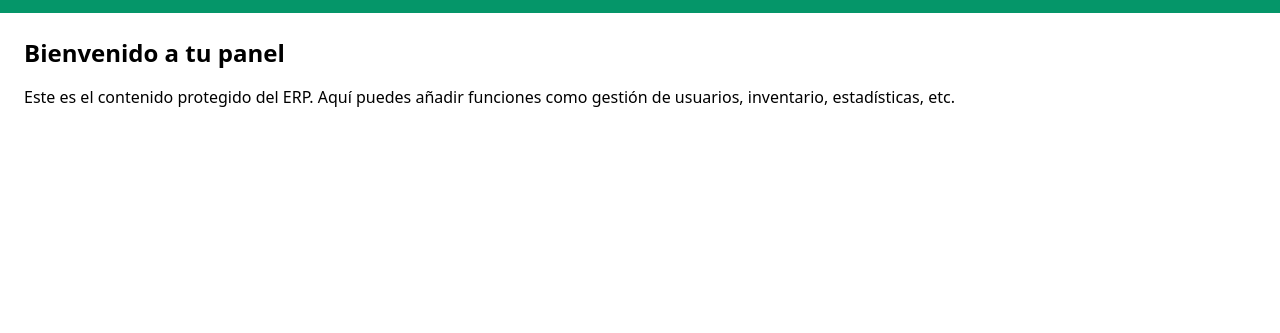
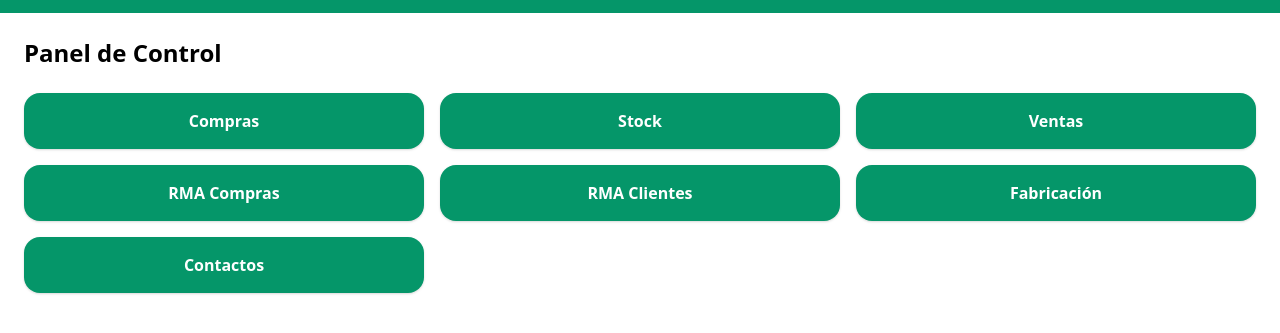
Before and after one commit to guille655/erp, a plain HTML site: page dashboard.html in a window 1280 px wide. Shown: the part 59-392 px from the top of the page. Drawn offline with nearby package versions, Linux system fonts and the light colour scheme; sample sign-in values are in the browser's storage.

Commit message:
Add files via upload

```diff
--- a/dashboard.html
+++ b/dashboard.html
@@ -14,8 +14,16 @@
     <button onclick="logout()" class="bg-black px-4 py-2 rounded-xl hover:bg-gray-800 transition">Cerrar sesión</button>
   </nav>
   <main class="p-6">
-    <h2 class="text-2xl font-semibold mb-4">Bienvenido a tu panel</h2>
-    <p>Este es el contenido protegido del ERP. Aquí puedes añadir funciones como gestión de usuarios, inventario, estadísticas, etc.</p>
+    <h2 class="text-2xl font-semibold mb-6">Panel de Control</h2>
+    <div class="grid grid-cols-1 sm:grid-cols-2 md:grid-cols-3 gap-4">
+      <a href="#" class="bg-green-600 text-white text-center py-4 rounded-2xl shadow hover:bg-green-700 transition font-semibold">Compras</a>
+      <a href="#" class="bg-green-600 text-white text-center py-4 rounded-2xl shadow hover:bg-green-700 transition font-semibold">Stock</a>
+      <a href="#" class="bg-green-600 text-white text-center py-4 rounded-2xl shadow hover:bg-green-700 transition font-semibold">Ventas</a>
+      <a href="#" class="bg-green-600 text-white text-center py-4 rounded-2xl shadow hover:bg-green-700 transition font-semibold">RMA Compras</a>
+      <a href="#" class="bg-green-600 text-white text-center py-4 rounded-2xl shadow hover:bg-green-700 transition font-semibold">RMA Clientes</a>
+      <a href="#" class="bg-green-600 text-white text-center py-4 rounded-2xl shadow hover:bg-green-700 transition font-semibold">Fabricación</a>
+      <a href="#" class="bg-green-600 text-white text-center py-4 rounded-2xl shadow hover:bg-green-700 transition font-semibold">Contactos</a>
+    </div>
   </main>
 </body>
 </html>
```
